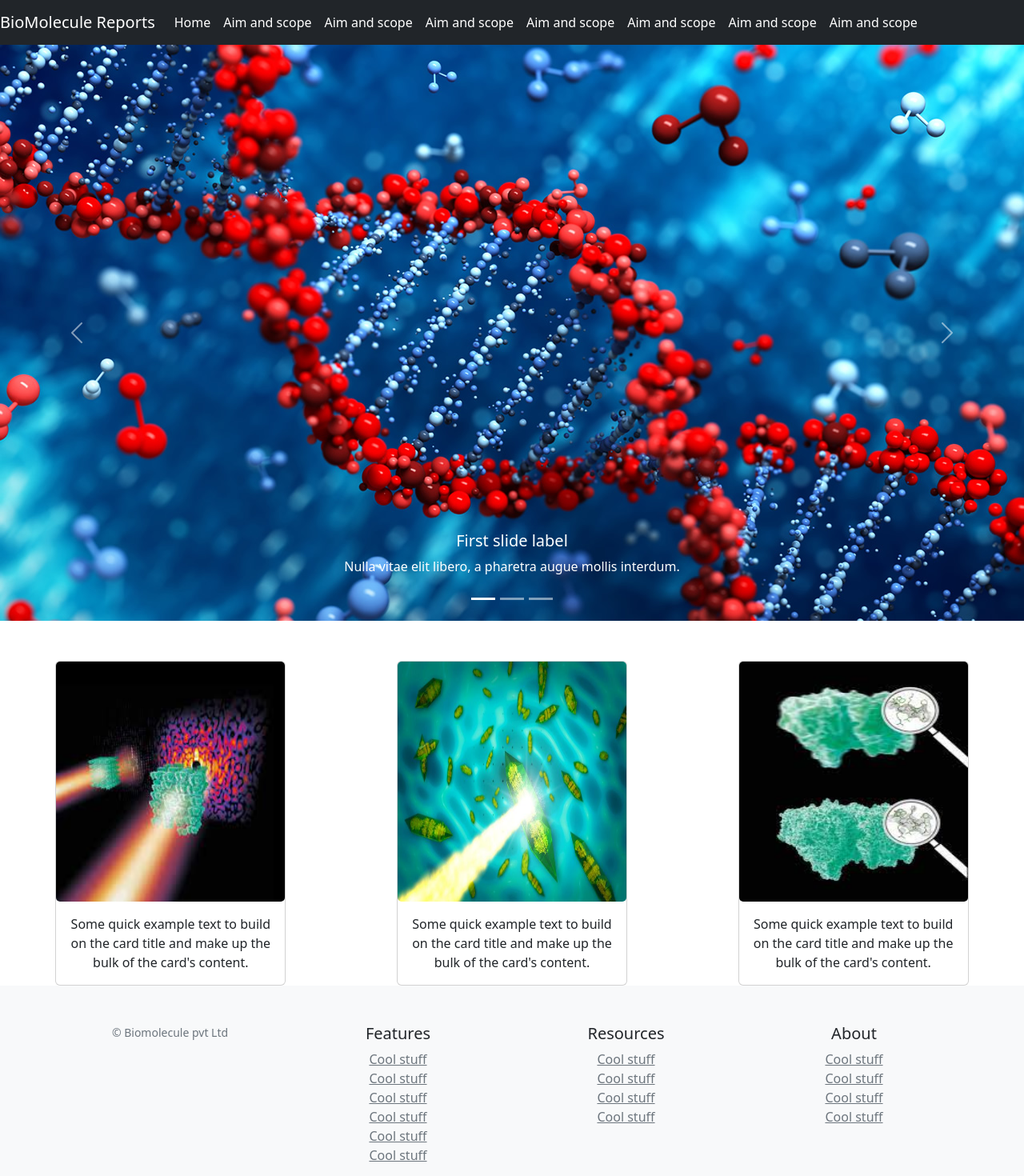
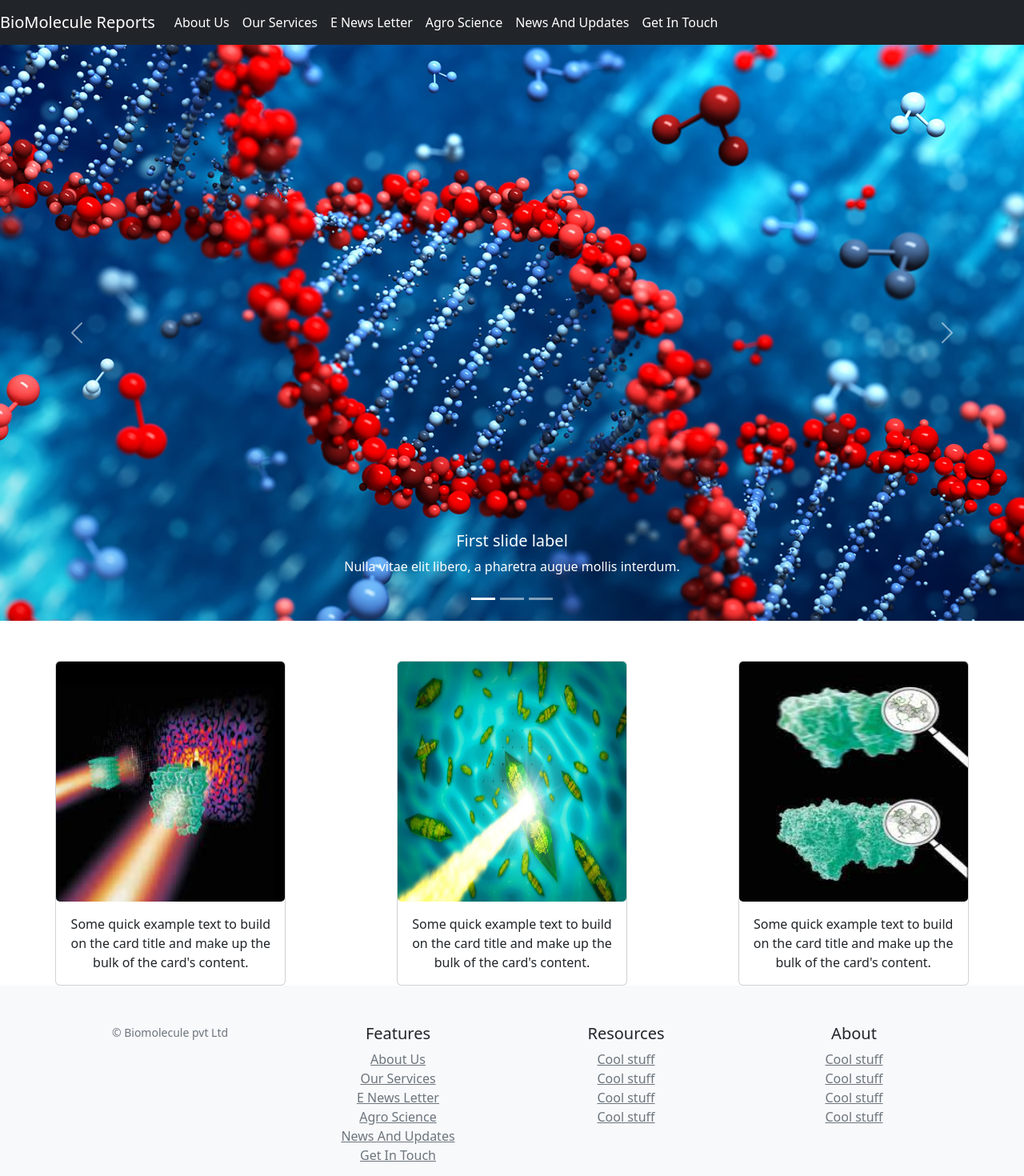
Before and after one commit to Prasad7218/biomolecule-app, a React (Create React App) app: page /home in a window 1280 px wide. Shown: the top 1470 px of the page at 80% size. Built offline with nearby package versions, Linux system fonts and the light colour scheme.

Commit message:
About us created

```diff
--- a/src/App.js
+++ b/src/App.js
@@ -1,7 +1,12 @@
 import "./App.css";
 import Home from "./components/Home";
 import { BrowserRouter, Routes, Route } from "react-router-dom";
-import Aimscope from "./components/aim-scope";
+import Aboutus from "./components/Aboutus";
+import Services from "./components/Services";
+import Agroscience from "./components/Agroscience";
+import Getintouch from "./components/Getintouch";
+import Newsandupdates from "./components/Newsandupdates";
+import Enewsletter from "./components/Enewsletter";
 
 function App() {
   return (
@@ -10,7 +15,16 @@ function App() {
         <Routes>
           <Route exact path="/home" element={<Home />} />
           <Route exact path="/" element={<Home />} />
-          <Route exact path="/aimscope" element={<Aimscope />} />
+          <Route exact path="/about" element={<Aboutus />} />
+          <Route exact path="/services" element={<Services />} />
+
+          <Route exact path="agroscience" element={<Agroscience />} />
+
+          <Route exact path="/getintouch" element={<Getintouch />} />
+
+          <Route exact path="/newsletter" element={<Enewsletter />} />
+
+          <Route exact path="/newsupdates" element={<Newsandupdates />} />
         </Routes>
       </BrowserRouter>
     </div>
--- /dev/null
+++ b/src/components/Aboutus.jsx
@@ -0,0 +1,55 @@
+import React from "react";
+
+const Aboutus = () => {
+  return (
+    <>
+      <h1 style={{ "text-align": "center" }}>About Us</h1>
+      <div class="container">
+        <ul style={{ "margin-top": "40px" }}>
+          <li style={{ "font-size": "2vw", "text-align": "center" }}>
+            Bio Genome India is a multidisciplinary skill development and
+            bio-services company certified by ISO 9001: 2015 and registered
+            under MSME.
+          </li>
+          <br />
+          <li style={{ "font-size": "2vw", "text-align": "center" }}>
+            We are actively involved in training of the students & the faculty
+            members. We look forward to develop and manufacture molecular
+            biology research and diagnostic kits.
+          </li>
+          <br />
+          <li style={{ "font-size": "2vw", "text-align": "center" }}>
+            We offer one stop solution to the Academia and Industry by providing
+            Chemicals, Labwares and Instruments required for research, and also
+            Genomics, Sequencing and Primer Synthesis services.
+          </li>
+          <br />
+          <li style={{ "font-size": "2vw", "text-align": "center" }}>
+            {" "}
+            Our training centre is located at Nanded district of Maharashtra and
+            is equipped with state-of-the-art lab facilities where we provide
+            M.Sc./Ph.D. assistance to the students and also carryout Contract
+            Research.
+          </li>
+          <br />
+          <li style={{ "font-size": "2vw", "text-align": "center" }}>
+            {" "}
+            We provide platform to the students and faculty members to publish
+            their articles at our Bio Genome eNewsletter.
+          </li>
+          <br />{" "}
+          <li style={{ "font-size": "2vw", "text-align": "center" }}>
+            We are also actively working in the area of agriculture, where we
+            are focusing on the issues like Degrading Soil Health and
+            Agricultural Waste Management. We will be actively involved in
+            production of Bio-Fertilizers/Bio-pesticides/Bio-fungicides etc. in
+            order to add our inputs towards fulfilling government’s objective of
+            doubling the farmers income.
+          </li>
+        </ul>
+      </div>
+    </>
+  );
+};
+
+export default Aboutus;
--- /dev/null
+++ b/src/components/Agroscience.jsx
@@ -0,0 +1,7 @@
+import React from "react";
+
+const Agroscience = () => {
+  return <div>agroscience</div>;
+};
+
+export default Agroscience;
--- /dev/null
+++ b/src/components/Enewsletter.jsx
@@ -0,0 +1,7 @@
+import React from "react";
+
+const Enewsletter = () => {
+  return <div>Enewsletter</div>;
+};
+
+export default Enewsletter;
--- /dev/null
+++ b/src/components/Getintouch.jsx
@@ -0,0 +1,7 @@
+import React from "react";
+
+const Getintouch = () => {
+  return <div>Getintouch</div>;
+};
+
+export default Getintouch;
--- a/src/components/Home.jsx
+++ b/src/components/Home.jsx
@@ -29,43 +29,33 @@ const Home = () => {
         <div className="collapse navbar-collapse" id="navbarNav">
           <ul className="navbar-nav">
             <li className="nav-item active">
-              <Link to="/" className="nav-link">
-                Home <span className="sr-only">(current)</span>
+              <Link to="/about" className="nav-link">
+                About Us
               </Link>
             </li>
             <li className="nav-item active">
-              <Link to="/" className="nav-link">
-                Aim and scope
+              <Link to="/services" className="nav-link">
+                Our Services
               </Link>
             </li>
             <li className="nav-item active">
-              <Link to="/" className="nav-link">
-                Aim and scope
+              <Link to="/newsletter" className="nav-link">
+                E News Letter
               </Link>
             </li>
             <li className="nav-item active">
-              <Link to="/" className="nav-link">
-                Aim and scope
+              <Link to="/agroscience" className="nav-link">
+                Agro Science
               </Link>
             </li>
             <li className="nav-item active">
-              <Link to="/" className="nav-link">
-                Aim and scope
+              <Link to="/newsupdates" className="nav-link">
+                News And Updates
               </Link>
             </li>
             <li className="nav-item active">
-              <Link to="/" className="nav-link">
-                Aim and scope
-              </Link>
-            </li>
-            <li className="nav-item active">
-              <Link to="/" className="nav-link">
-                Aim and scope
-              </Link>
-            </li>
-            <li className="nav-item active">
-              <Link to="/" className="nav-link">
-                Aim and scope
+              <Link to="/getintouch" className="nav-link">
+                Get In Touch
               </Link>
             </li>
           </ul>
@@ -179,33 +169,33 @@ const Home = () => {
               <h5>Features</h5>
               <ul className="list-unstyled text-small">
                 <li>
-                  <Link to="/" className="text-muted">
-                    Cool stuff
+                  <Link to="/about" className="text-muted">
+                    About Us
                   </Link>
                 </li>
                 <li>
-                  <Link to="/" className="text-muted">
-                    Cool stuff
+                  <Link to="/services" className="text-muted">
+                    Our Services
                   </Link>
                 </li>
                 <li>
-                  <Link to="/" className="text-muted">
-                    Cool stuff
+                  <Link to="/newsletter" className="text-muted">
+                    E News Letter
                   </Link>
                 </li>
                 <li>
-                  <Link to="/" className="text-muted">
-                    Cool stuff
+                  <Link to="/agroscience" className="text-muted">
+                    Agro Science
                   </Link>
                 </li>
                 <li>
-                  <Link to="/" className="text-muted">
-                    Cool stuff
+                  <Link to="/newsupdates" className="text-muted">
+                    News And Updates
                   </Link>
                 </li>
                 <li>
-                  <Link to="/" className="text-muted">
-                    Cool stuff
+                  <Link to="/getintouch" className="text-muted">
+                    Get In Touch
                   </Link>
                 </li>
               </ul>
--- /dev/null
+++ b/src/components/Newsandupdates.jsx
@@ -0,0 +1,7 @@
+import React from "react";
+
+const Newsandupdates = () => {
+  return <div>newsandupdates</div>;
+};
+
+export default Newsandupdates;
--- /dev/null
+++ b/src/components/Services.jsx
@@ -0,0 +1,7 @@
+import React from "react";
+
+const Services = () => {
+  return <div>Services</div>;
+};
+
+export default Services;
--- a/src/components/aim-scope.jsx
+++ /dev/null
@@ -1,7 +0,0 @@
-import React from "react";
-
-const Aimscope = () => {
-  return <div>aimscope</div>;
-};
-
-export default Aimscope;
```
